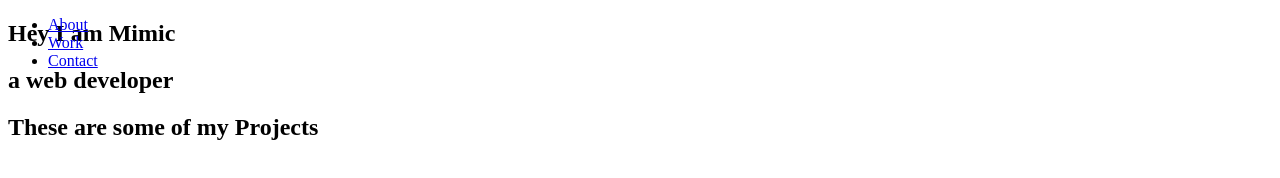
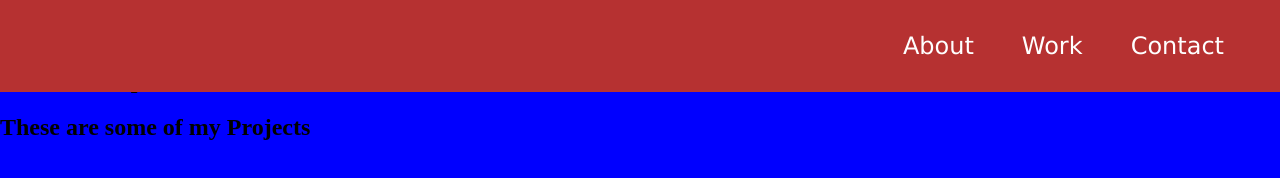
Before and after one commit to DanielHadi/freeCodeCampWebDev5_Project, a plain HTML site: page index.html in a window 1280 px wide. Drawn offline with Linux system fonts and the light colour scheme.

Commit message:
Memperbaiki fitur pada navbar, namun belum dinamis

```diff
--- a/index.html
+++ b/index.html
@@ -1,5 +1,5 @@
 <!DOCTYPE html>
-<html>
+<html lang="en">
   <head>
     <meta charset="utf-8">
     <meta name="viewport" content="width=device-width, initial-scale=1.0">
@@ -7,7 +7,7 @@
   </head>
   <body>
     <navbar id="navbar">
-      <ul>
+      <ul id="nav-list">
         <li><a class="nav-link" href="#">About</a>
         </li>
         <li><a class="nav-link" href="#">Work</a>
--- a/styles.css
+++ b/styles.css
@@ -1,7 +1,37 @@
+body{
+    box-sizing: border-box;
+    background-color: blue;
+    margin: 0;
+    padding: 0;
+}
+
+#navbar{
+  position: fixed;
+  width: 100vw;
+  margin: 0;
+  padding: 0;
+  top: 0;
+  background-color: rgb(182, 49, 49);
+}
+
+#nav-list{
+  display: flex;
+  float: right;
+  margin: 2rem;
+}
+
+#nav-list li{
+  margin: 0 1.5rem;
+  list-style: none;
+  font-size: x-large;
+}
+
+#nav-list li a{
+  text-decoration: none;
+  color: white;
+  font-family: 'Lucida Sans', 'Lucida Sans Regular', 'Lucida Grande', 'Lucida Sans Unicode', Geneva, Verdana, sans-serif;
+}
+
 @media (max-width: 1000px){
 
 }
-#navbar{
-  position: fixed;
-  top: 0;
-}
```
